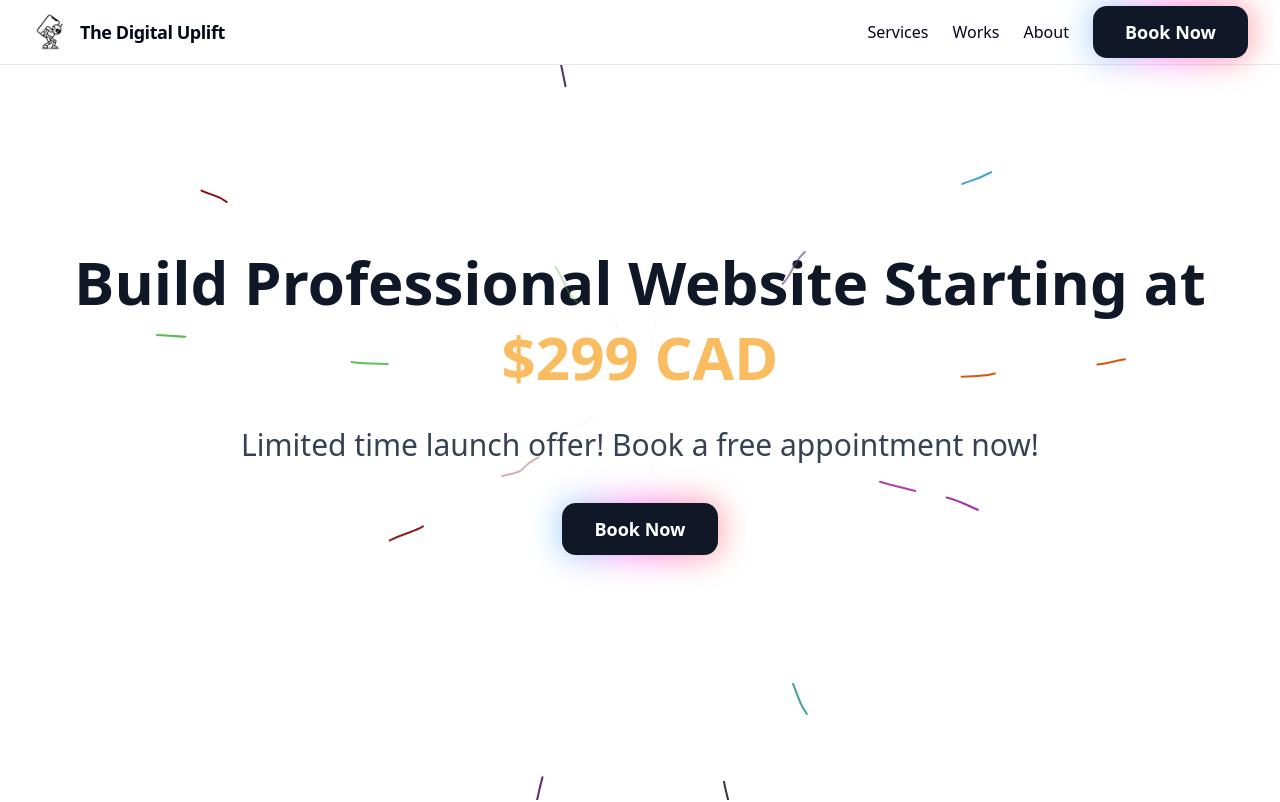
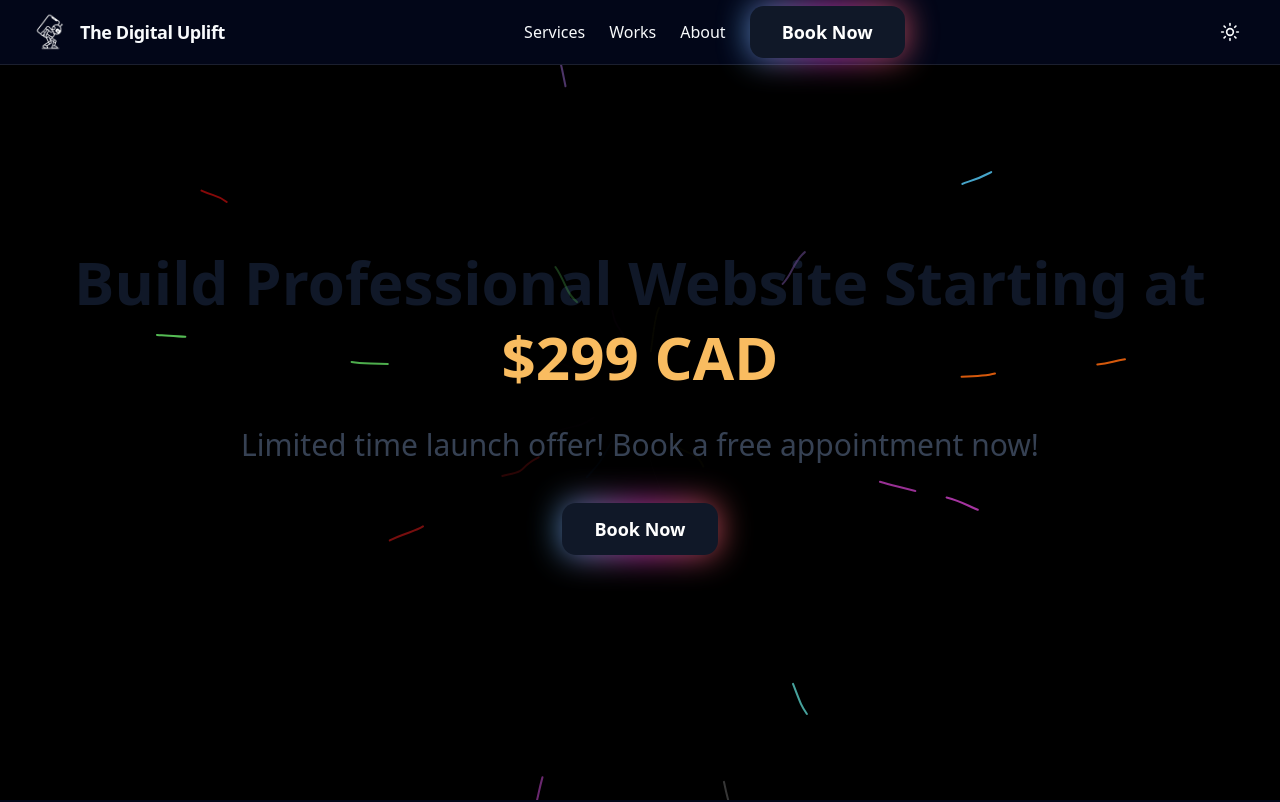
Before and after one commit to abhiram-shaji/the-digital-uplift, a Next.js app: page / in a window 1280 px wide. Shown: the top 802 px of the page. Built offline with nearby package versions, Linux system fonts and the light colour scheme.

Commit message:
Add dark theme toggle and default

```diff
--- a/src/app/layout.tsx
+++ b/src/app/layout.tsx
@@ -27,7 +27,7 @@ export default function RootLayout({
   children: React.ReactNode;
 }) {
   return (
-    <html lang="en" suppressHydrationWarning>
+    <html lang="en" className="dark" suppressHydrationWarning>
       <body
         className={`min-h-screen flex flex-col bg-background text-foreground antialiased ${geistSans.variable} ${geistMono.variable}`}
       >
--- a/src/components/ui/Navbar.tsx
+++ b/src/components/ui/Navbar.tsx
@@ -6,6 +6,7 @@ import Link from "next/link";
 import clsx from "clsx";
 import DesktopNav from "./DesktopNav";
 import MobileNav from "./MobileNav";
+import ThemeToggle from "./ThemeToggle";
 
 export default function Navbar() {
   const [hidden, setHidden] = useState(false);
@@ -35,13 +36,16 @@ export default function Navbar() {
     >
       <div className="container mx-auto flex h-16 items-center justify-between px-4 sm:px-6 lg:px-8">
         <Link href="/" className="flex items-center space-x-2">
-          <img src="/logo.png" alt="Logo" className="h-8 w-auto sm:h-10" />
+          <img src="/logo.png" alt="Logo" className="h-8 w-auto sm:h-10 dark:invert" />
           <span className="text-lg font-semibold tracking-tight">
             The Digital Uplift
           </span>
         </Link>
         <DesktopNav />
-        <MobileNav />
+        <div className="flex items-center gap-2">
+          <ThemeToggle />
+          <MobileNav />
+        </div>
       </div>
     </header>
   );
--- /dev/null
+++ b/src/components/ui/ThemeToggle.tsx
@@ -0,0 +1,39 @@
+"use client";
+import { useEffect, useState } from "react";
+import { Moon, Sun } from "lucide-react";
+
+export default function ThemeToggle() {
+  const [theme, setTheme] = useState<"light" | "dark">("dark");
+
+  useEffect(() => {
+    const stored = typeof window !== "undefined" ? localStorage.getItem("theme") : null;
+    if (stored === "light" || stored === "dark") {
+      setTheme(stored);
+      document.documentElement.classList.toggle("dark", stored === "dark");
+    } else {
+      document.documentElement.classList.add("dark");
+      localStorage.setItem("theme", "dark");
+    }
+  }, []);
+
+  const toggleTheme = () => {
+    const newTheme = theme === "dark" ? "light" : "dark";
+    setTheme(newTheme);
+    if (newTheme === "dark") {
+      document.documentElement.classList.add("dark");
+    } else {
+      document.documentElement.classList.remove("dark");
+    }
+    localStorage.setItem("theme", newTheme);
+  };
+
+  return (
+    <button
+      onClick={toggleTheme}
+      className="ml-2 p-2 rounded focus:outline-none focus-visible:ring"
+      aria-label="Toggle theme"
+    >
+      {theme === "dark" ? <Sun className="h-5 w-5" /> : <Moon className="h-5 w-5" />}
+    </button>
+  );
+}
```
